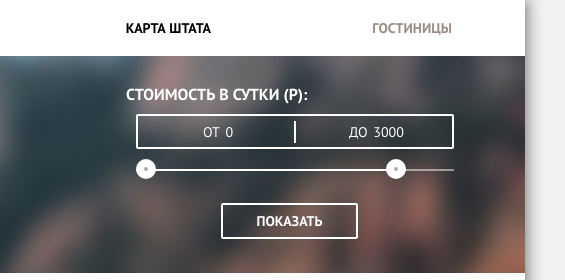
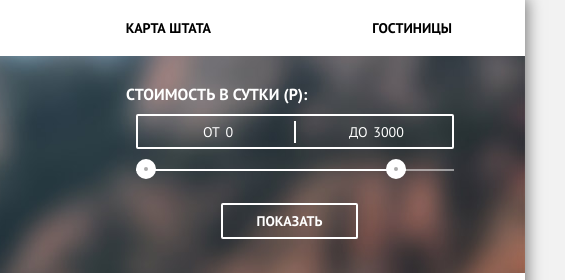
Before and after one commit to Valetorn/113967-sedona, a plain HTML site: page hotels.html in a window 1280 px wide. Shown: the top 280 px of the page, 715-1280 px from the left. Drawn offline with Linux system fonts and the light colour scheme.

Commit message:
Внес исправления

```diff
--- a/hotels.html
+++ b/hotels.html
@@ -32,7 +32,7 @@
 						</li>
 
 						<li class="main-menu__items">
-							<a href="#" class="main-menu__links main-menu__links--active">Гостиницы</a>
+							<a href="#" class="main-menu__links main-menu__links">Гостиницы</a>
 						</li>
 					</ul>
 				</nav>
```
